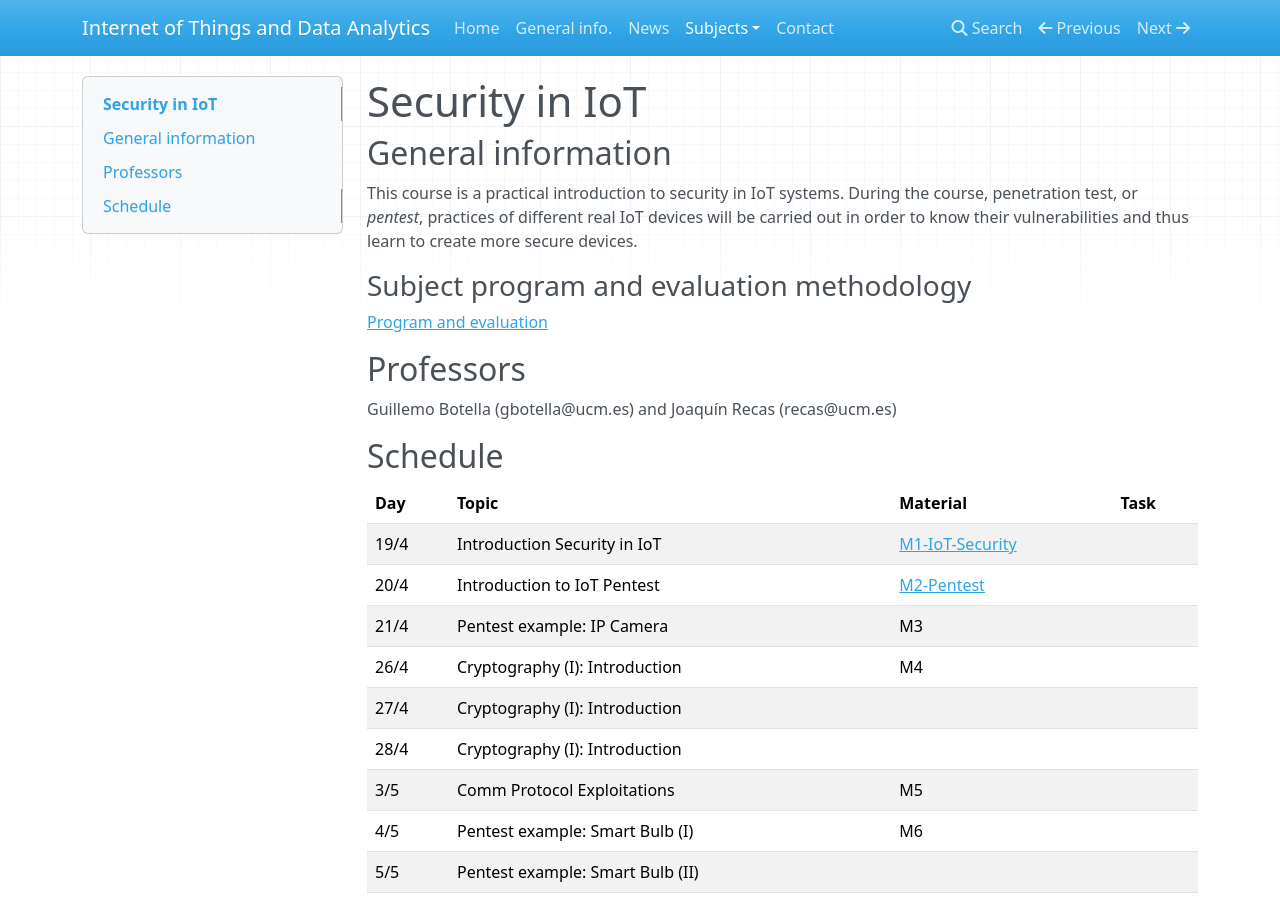
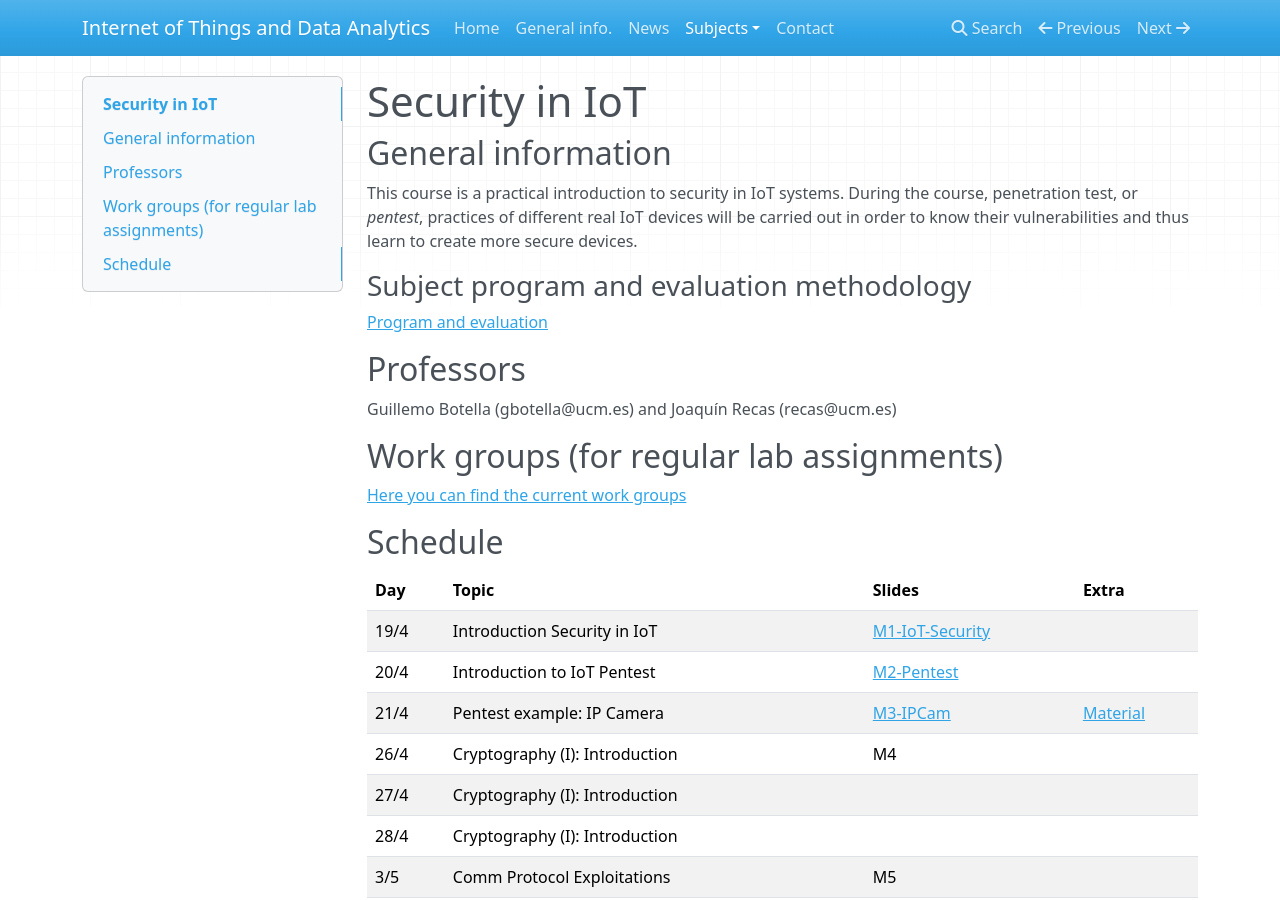
Before and after one commit to iot-da/iot-da.github.io, an MkDocs documentation site: the page built from docs/Subjects/SEC/index.md, in a window 1280 px wide and 900 px high. Built offline with MkDocs 1.6.1, drawn with Linux system fonts in a browser that asks for light colours; nearby versions of some CDN libraries.

```diff
--- a/docs/Subjects/SEC/index.md
+++ b/docs/Subjects/SEC/index.md
@@ -12,28 +12,32 @@ This course is a practical introduction to security in IoT systems. During the c
 
 Guillemo Botella (gbotella@ucm.es) and Joaquín Recas (recas@ucm.es)
 
+## Work groups (for regular lab assignments)
+
+[Here you can find the current work groups](groups.md)
+
 ## Schedule
 
-| Day  | Topic                               | Material                                      | Task |
-| ---- | ----------------------------------- | --------------------------------------------- | ---- |
-| 19/4 | Introduction Security in IoT        | [M1-IoT-Security](slides/M1-IoT-Security.pdf) |      |
-| 20/4 | Introduction to IoT Pentest         | [M2-Pentest](slides/M2-Pentest.pdf)           |      |
-| 21/4 | Pentest example: IP Camera          | M3                                            |      |
-| 26/4 | Cryptography (I): Introduction      | M4                                            |      |
-| 27/4 | Cryptography (I): Introduction      |                                               |      |
-| 28/4 | Cryptography (I): Introduction      |                                               |      |
-| 3/5  | Comm Protocol Exploitations         | M5                                            |      |
-| 4/5  | Pentest example: Smart Bulb (I)     | M6                                            |      |
-| 5/5  | Pentest example: Smart Bulb (II)    |                                               |      |
-| 10/5 | Cryptography (II)                   | M7                                            |      |
-| 11/5 | Cryptography (II)                   |                                               |      |
-| 12/5 | Cryptography (II)                   |                                               |      |
-| 17/5 | Pentest project: Smart Socket (I)   | M8                                            |      |
-| 18/5 | Pentest project: Smart Socket (II)  |                                               |      |
-| 19/5 | Pentest project: Smart Socket (III) |                                               |      |
-| 24/5 | Cryptography (III)                  | M9                                            |      |
-| 25/5 | Cryptography (III)                  |                                               |      |
-| 26/5 | Cryptography (III)                  |                                               |      |
-| 31/5 | Final Project (I)                   |                                               |      |
-| 1/6  | Final Project (II)                  |                                               |      |
-| 2/6  | Final Project (III)                 |                                               |      |
+| Day  | Topic                               | Slides                                        | Extra                     |
+| ---- | ----------------------------------- | --------------------------------------------- | ------------------------- |
+| 19/4 | Introduction Security in IoT        | [M1-IoT-Security](slides/M1-IoT-Security.pdf) |                           |
+| 20/4 | Introduction to IoT Pentest         | [M2-Pentest](slides/M2-Pentest.pdf)           |                           |
+| 21/4 | Pentest example: IP Camera          | [M3-IPCam](slides/M3-IpCam.pdf)               | [Material](./P1/index.md) |
+| 26/4 | Cryptography (I): Introduction      | M4                                            |                           |
+| 27/4 | Cryptography (I): Introduction      |                                               |                           |
+| 28/4 | Cryptography (I): Introduction      |                                               |                           |
+| 3/5  | Comm Protocol Exploitations         | M5                                            |                           |
+| 4/5  | Pentest example: Smart Bulb (I)     | M6                                            |                           |
+| 5/5  | Pentest example: Smart Bulb (II)    |                                               |                           |
+| 10/5 | Cryptography (II)                   | M7                                            |                           |
+| 11/5 | Cryptography (II)                   |                                               |                           |
+| 12/5 | Cryptography (II)                   |                                               |                           |
+| 17/5 | Pentest project: Smart Socket (I)   | M8                                            |                           |
+| 18/5 | Pentest project: Smart Socket (II)  |                                               |                           |
+| 19/5 | Pentest project: Smart Socket (III) |                                               |                           |
+| 24/5 | Cryptography (III)                  | M9                                            |                           |
+| 25/5 | Cryptography (III)                  |                                               |                           |
+| 26/5 | Cryptography (III)                  |                                               |                           |
+| 31/5 | Final Project (I)                   |                                               |                           |
+| 1/6  | Final Project (II)                  |                                               |                           |
+| 2/6  | Final Project (III)                 |                                               |                           |
```
Also changed, not shown: docs/Subjects/IOTNA/demo/index.md (+1 -1 lines), docs/Subjects/SEC/P1/index.md (added, +55 -0 lines), docs/Subjects/SEC/groups.md (added, +73 -0 lines), 4 other files.
